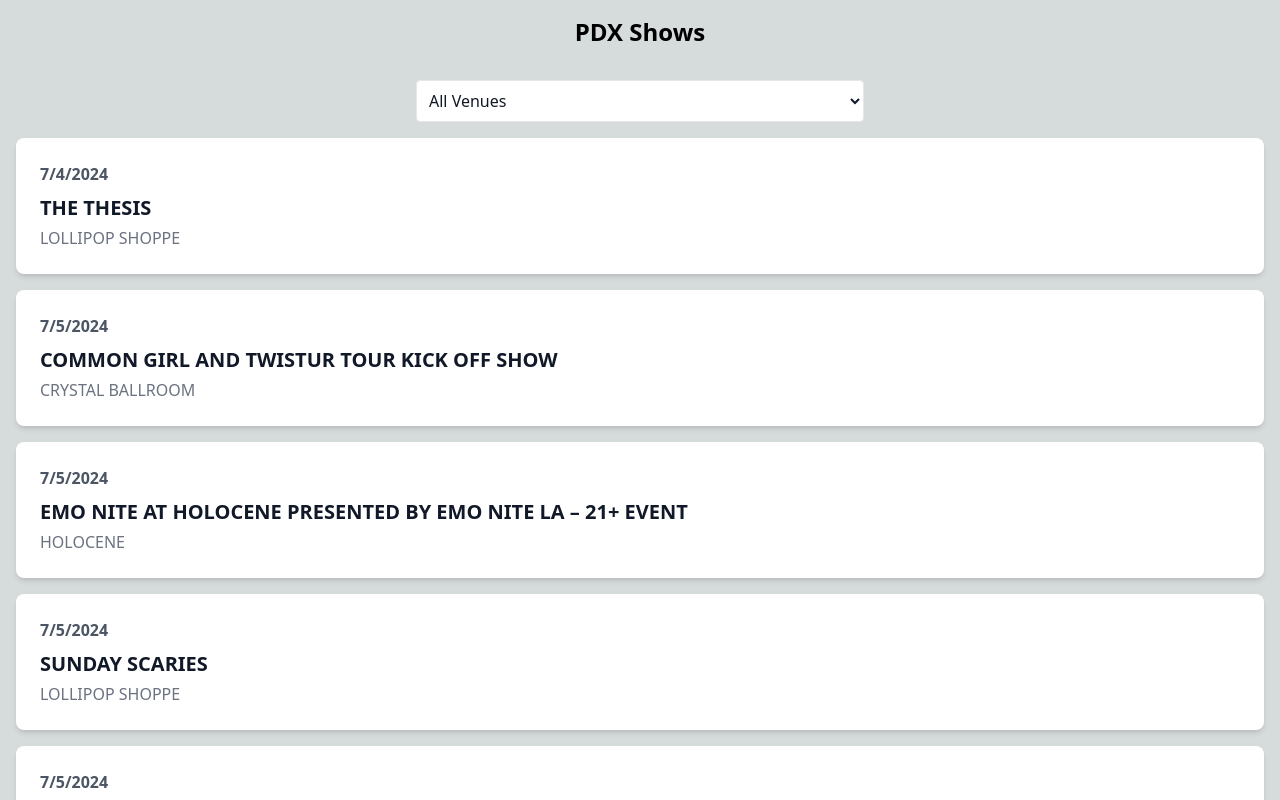
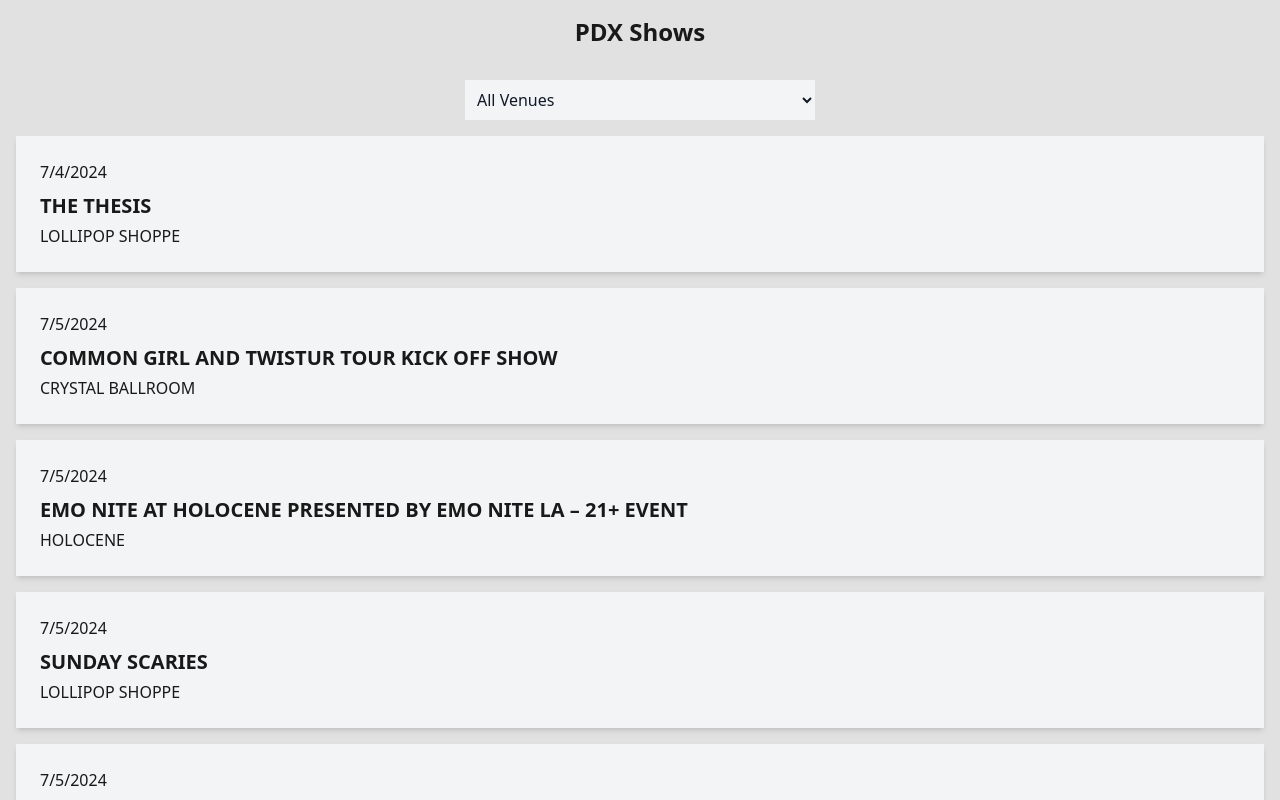
Before and after one commit to ecostache/pdx-shows, a Next.js app: page / in a window 1280 px wide. Shown: the top 800 px of the page. Built offline with nearby package versions, Linux system fonts and the light colour scheme.

Commit message:
New theme for dark mode

```diff
--- a/pages/index.js
+++ b/pages/index.js
@@ -29,13 +29,11 @@
     <div className="container mx-auto p-4">
       <h1 className="text-2xl font-bold text-center mb-8">PDX Shows</h1>
       <div className="flex justify-center mb-4">
-        {/* <label htmlFor="venue" className="mr-2 text-gray-900 dark:text-gray-200">Venue:</label> */}
         <select
           id="venue"
           value={selectedVenue}
           onChange={handleVenueChange}
-          className="p-2 border rounded w-full max-w-xs md:max-w-sm lg:max-w-md bg-white text-gray-900 dark:bg-gray-800 dark:text-gray-200 dark:border-gray-700"
-        >
+          className="p-2 bg-gray-100 text-gray-900 dark:bg-gray-700 dark:text-gray-400">
           {venues.map((venue, index) => (
             <option key={index} value={venue}>{venue}</option>
           ))}
@@ -43,10 +41,10 @@
       </div>
       <ul className="space-y-4">
         {filteredEvents.map((event, index) => (
-          <li key={index} className="bg-white p-6 rounded-lg shadow-md dark:bg-gray-800">
-            <p className="text-gray-600 font-semibold dark:text-gray-300">{new Date(event.date).toLocaleDateString()}</p>
-            <p className="text-xl font-bold mt-2 text-gray-900 dark:text-gray-100">{event.title}</p>
-            <p className="text-gray-500 mt-1 dark:text-gray-400">{event.venue}</p>
+          <li key={index} className="p-6 bg-gray-100 shadow-md dark:bg-gray-700">
+            <p className="dark:text-gray-500">{new Date(event.date).toLocaleDateString()}</p>
+            <p className="text-xl mt-2 font-bold dark:text-gray-400">{event.title}</p>
+            <p className="mt-1 dark:text-gray-500">{event.venue}</p>
           </li>
         ))}
       </ul>
--- a/styles/globals.css
+++ b/styles/globals.css
@@ -3,27 +3,20 @@
 @tailwind utilities;
 
 :root {
-  --foreground-rgb: 0, 0, 0;
-  --background-start-rgb: 214, 219, 220;
-  --background-end-rgb: 255, 255, 255;
+  --foreground-rgb: 25, 25, 25;
+  --background-rgb: 225, 225, 225;
 }
 
 @media (prefers-color-scheme: dark) {
   :root {
-    --foreground-rgb: 255, 255, 255;
-    --background-start-rgb: 0, 0, 0;
-    --background-end-rgb: 0, 0, 0;
+    --foreground-rgb: 225, 225, 225;
+    --background-rgb: 25, 25, 25;
   }
 }
 
 body {
   color: rgb(var(--foreground-rgb));
-  background: linear-gradient(
-      to bottom,
-      transparent,
-      rgb(var(--background-end-rgb))
-    )
-    rgb(var(--background-start-rgb));
+  background: rgb(var(--background-rgb));
 }
 
 @layer utilities {
--- a/tailwind.config.js
+++ b/tailwind.config.js
@@ -1,9 +1,9 @@
 // tailwind.config.js
 module.exports = {
-  darkMode: 'class', // or 'media' or 'class'
+  darkMode: 'media', // Use media query to detect system preference
   content: [
-    "./pages/**/*.{js,ts,jsx,tsx}",
-    "./components/**/*.{js,ts,jsx,tsx}",
+    './pages/**/*.{js,ts,jsx,tsx}',
+    './components/**/*.{js,ts,jsx,tsx}',
   ],
   theme: {
     extend: {},
```
